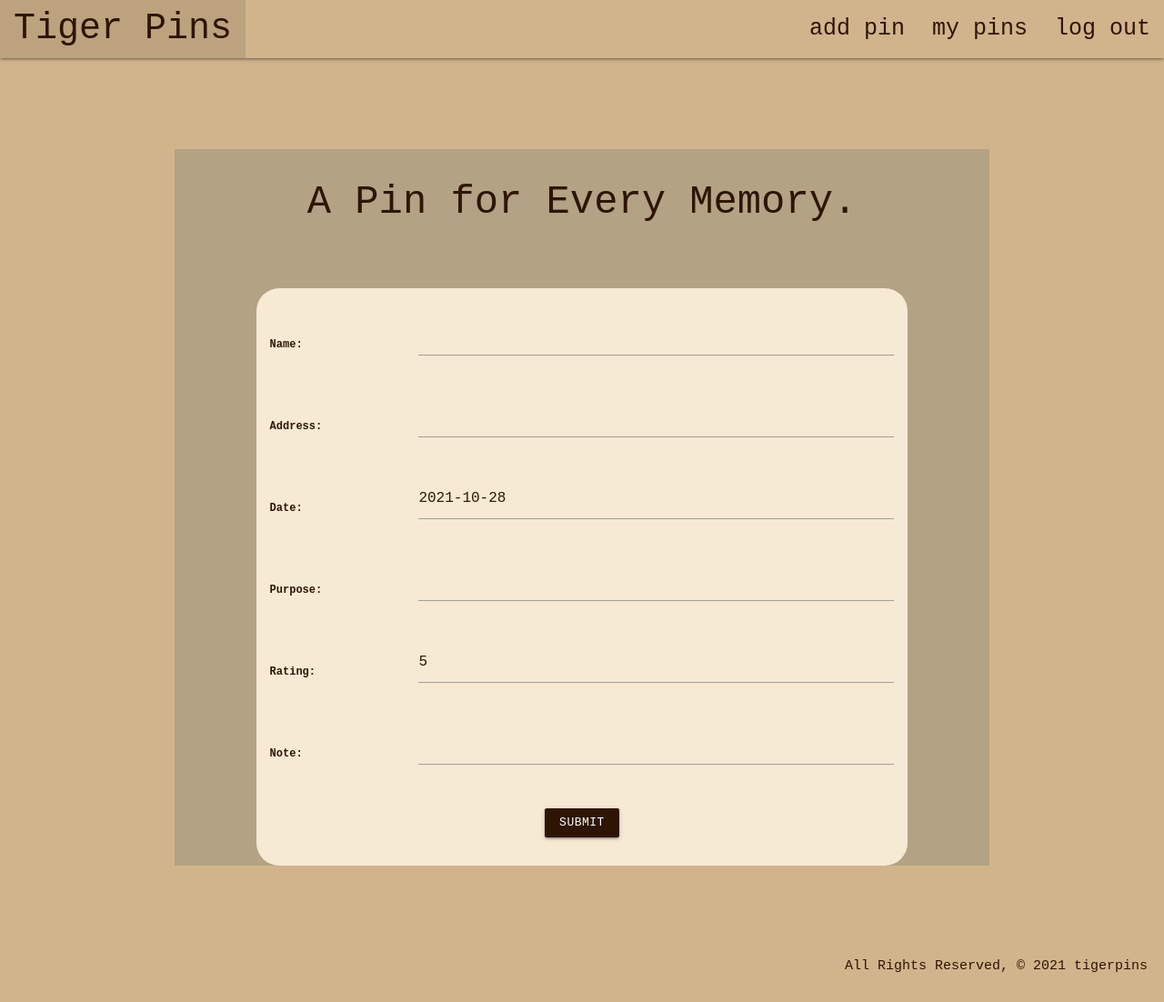
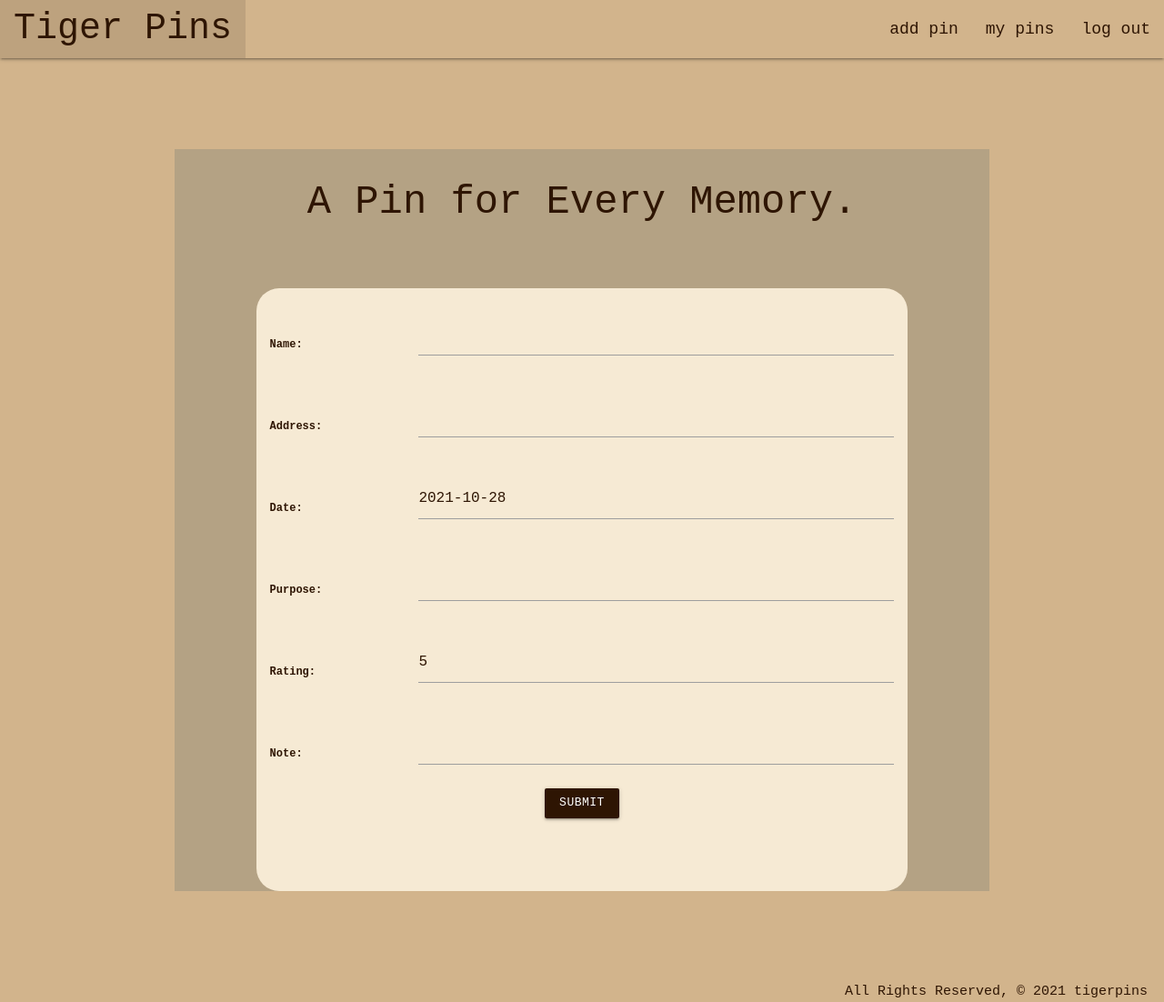
Before and after one commit to alexmcdermid/tigerpins, a Django app: page /pins/create/ in a window 1280 px wide. Shown: the whole page at 91% size. Before the commit the page ends 1069 px from the top, so only its background shows below. Run offline with Django 3.2, Linux system fonts and the light colour scheme; the visitor is signed in with stand-in values (Sample User, id 1).

Commit message:
fix some margin issues and navbar squeeze issues

```diff
--- a/mainapp/static/css/style.css
+++ b/mainapp/static/css/style.css
@@ -24,6 +24,7 @@ a, label, input {
 }
 
 .btn, .btn-small, .btn-large, .waves-button-input, .brown.lighten-2, button {
+  margin-bottom: 70px;
   background-color: #2E1503 !important;
   font-family: 'Courier New', Courier, monospace;
   color: white;
@@ -42,7 +43,7 @@ input:focus {
 /* Home Page */
 
 #map {
-  margin-top: 170px;
+  margin-top: 70px;
   margin-bottom: 70px;
   height: 400px;
   width: 100%;
@@ -50,6 +51,7 @@ input:focus {
 }
 
 .main_slogan{
+  margin-top: 70px;
   margin-bottom: 70px;
 }
 .index_slogan{
@@ -87,7 +89,7 @@ nav {
   font-size: 40px;
 }
 .nav-wrapper .right a{
-  font-size: 25px;
+  font-size: 18px;
 }
 
 
--- a/mainapp/templates/pins/index.html
+++ b/mainapp/templates/pins/index.html
@@ -9,8 +9,8 @@
 <script src="../static/javascript/map_style_world.js"></script>
 
 <div class="index_page">
+  <h3 class="main_slogan">Welcome Back {{ user }}!</h3>
   <div id="map"></div>
-  <h3 class="main_slogan">Welcome Back {{ user }}!</h3>
 
   <div class="sort-buttons">
     <h5 class="index_logan">Sort by:</h5>
```
